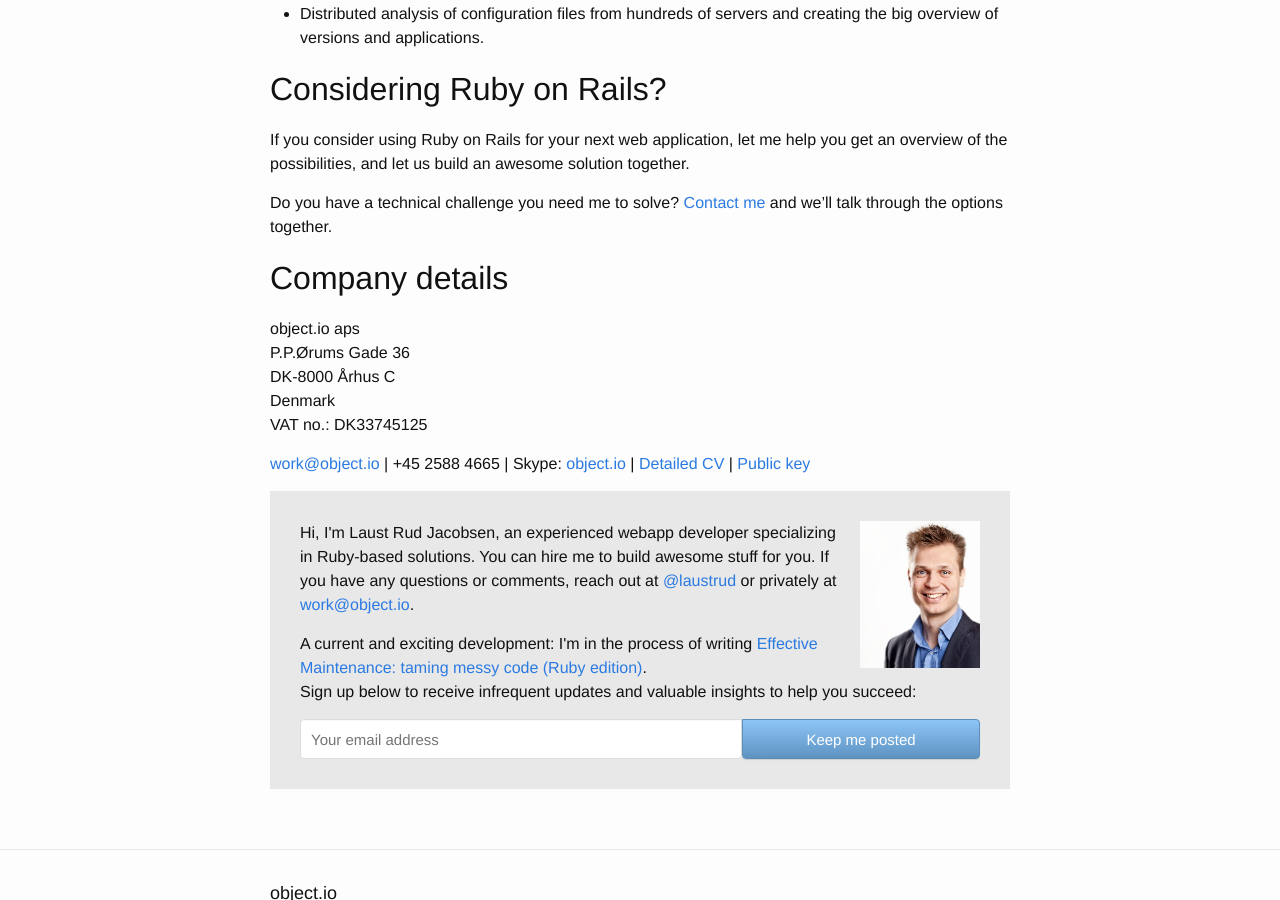
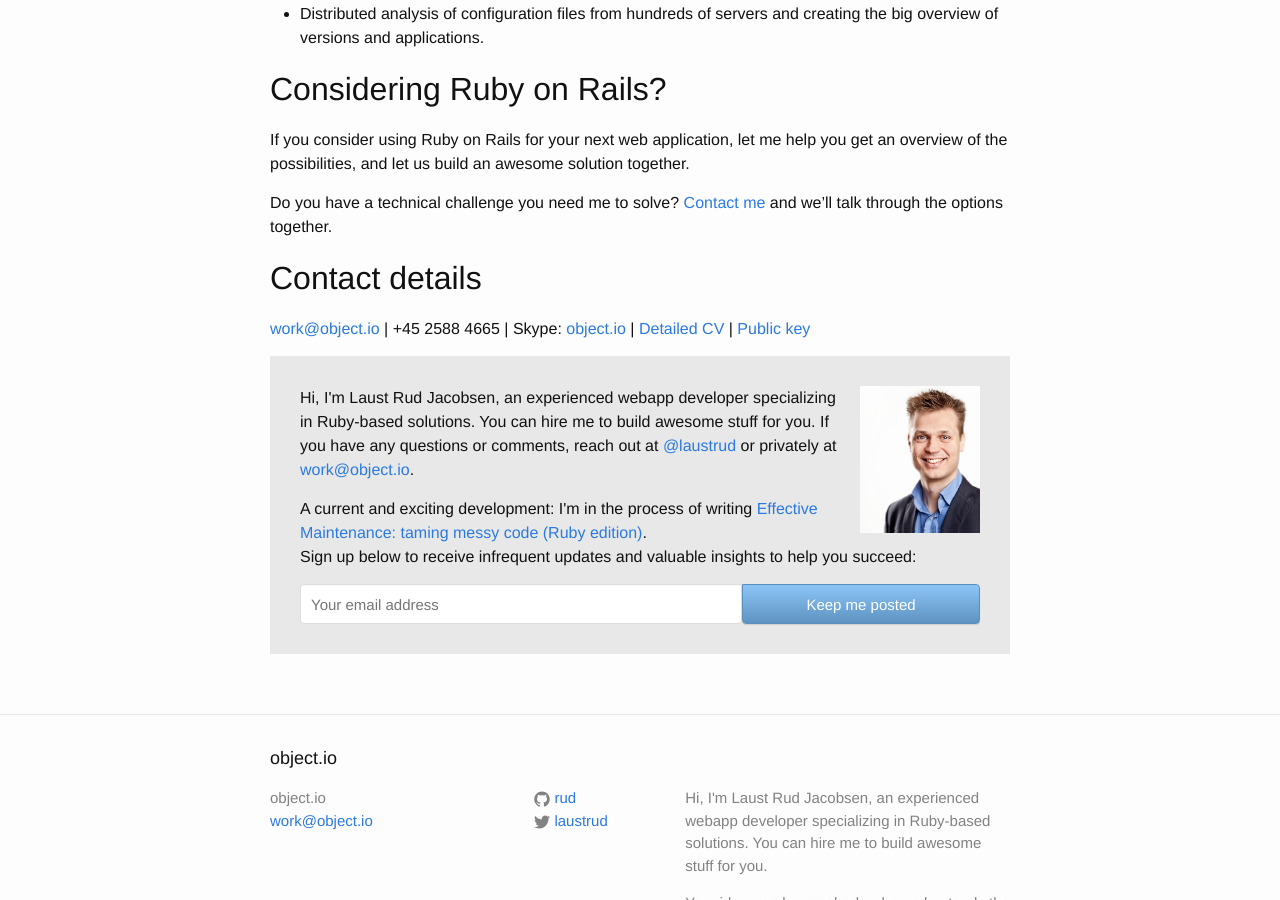
Before and after one commit to rud/rud.github.io, a Jekyll site: the page built from about.md, in a window 1280 px wide and 900 px high, scrolled down 471 px. Built offline with Jekyll 4.4.1, drawn with Linux system fonts in a browser that asks for light colours.

Commit message:
Remove old address from /about and adjust heading

```diff
--- a/about.md
+++ b/about.md
@@ -21,13 +21,7 @@ If you consider using Ruby on Rails for your next web application, let me help y
 
 Do you have a technical challenge you need me to solve? [Contact me](mailto:{{ site.email }}) and we'll talk through the options together.
 
-## Company details
-
-object.io aps<br>
-P.P.Ørums Gade 36<br>
-DK-8000 Århus C<br>
-Denmark<br>
-VAT no.: DK33745125
+## Contact details
 
 [{{ site.email }}](mailto:{{ site.email }}) |
 +45&nbsp;2588&nbsp;4665 |
```
